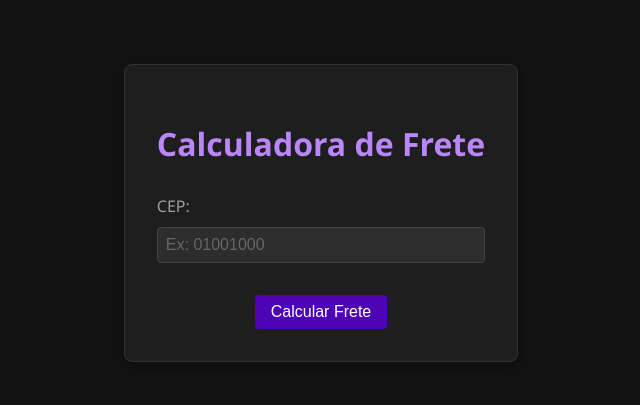
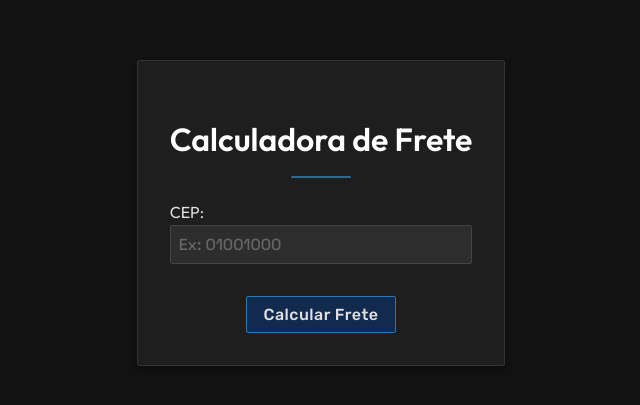
Before and after one commit to icadorin/calculadora-de-frete, a React (Vite) app in the folder frontend-calculadora-de-frete/: page / in a window 1280 px wide. Shown: the part 187-592 px from the top of the page, without its empty margins (319-959 px from the left). Built offline with nearby package versions, Linux system fonts and the light colour scheme; no server answers.

Commit message:
Improve visual layout with updated styles

```diff
--- a/frontend-calculadora-de-frete/src/index.css
+++ b/frontend-calculadora-de-frete/src/index.css
@@ -1,9 +1,13 @@
+@import url('https://fonts.googleapis.com/css2?family=Rubik:wght@500;600;700&display=swap');
+@import url('https://fonts.googleapis.com/css2?family=Poppins:wght@300;400;500&family=Space+Grotesk:wght@500&display=swap');
+@import url('https://fonts.googleapis.com/css2?family=Outfit:wght@300;400;500;600&display=swap');
+
 * {
   box-sizing: border-box;
 }
 
 body {
-  font-family: 'Segoe UI', Tahoma, Geneva, Verdana, sans-serif;
+  font-family: 'Outfit', -apple-system, sans-serif;
   line-height: 1.6;
   color: #e0e0e0;
   background-color: #121212;
@@ -15,27 +19,64 @@ body {
   align-items: center;
 }
 
+input,
+code {
+  font-family: 'Space Grotesk', sans-serif;
+}
+
 .hero-container {
   max-width: 600px;
   width: 100%;
   background: #1e1e1e;
   padding: 2rem;
-  border-radius: 8px;
+  border-radius: 2px;
   box-shadow: 0 4px 6px rgba(0, 0, 0, 0.3);
   border: 1px solid #333;
 }
 
 h1 {
-  color: #bb86fc;
-  margin-bottom: 1.5rem;
+  font-family: 'Outfit', sans-serif;
+  font-weight: 600;
+  color: #ffffff;
+  position: relative;
+  padding-bottom: 0.8rem;
   text-align: center;
 }
 
-label {
-  display: block;
-  margin-bottom: 0.5rem;
-  font-weight: 500;
-  color: #a0a0a0;
+h1::after {
+  content: "";
+  position: absolute;
+  bottom: 0;
+  left: 50%;
+  transform: translateX(-50%);
+  width: 60px;
+  height: 2px;
+  background: #3b9cdd;
+  border-radius: 2px;
+  opacity: 0.7;
+  animation: pulseLine 8s ease-in-out infinite;
+}
+
+@keyframes pulseLine {
+  0% {
+    transform: translateX(-50%) scaleX(1);
+    opacity: 0.6;
+  }
+
+  15% {
+    transform: translateX(-50%) scaleX(1.25);
+    opacity: 1;
+  }
+
+  30% {
+    transform: translateX(-50%) scaleX(1);
+    opacity: 0.6;
+  }
+
+  100% {
+    transform: translateX(-50%) scaleX(1);
+    opacity: 0.6;
+  }
 }
 
 h3 {
@@ -52,7 +93,7 @@ input {
   padding: 0.5rem;
   background-color: #2d2d2d;
   border: 1px solid #444;
-  border-radius: 4px;
+  border-radius: 2px;
   font-size: 1rem;
   color: #ffffff;
 }
@@ -73,18 +114,21 @@ input[type="number"]::-webkit-inner-spin-button {
 }
 
 button {
-  background-color: #4d03b6;
-  color: white;
+  background-color: #112a4e;
+  color: #e0e0e0;
   border: none;
+  font-family: 'Rubik', system-ui, sans-serif;
   padding: 0.5rem 1rem;
-  border-radius: 4px;
+  letter-spacing: 0.5px;
+  border-radius: 2px;
+  border: 1px solid #227bb6;
   cursor: pointer;
   font-size: 1rem;
   transition: all 0.2s;
 }
 
 button:hover {
-  background-color: #3700b3;
+  background-color: #09324d;
   transform: translateY(-1px);
 }
 
```
